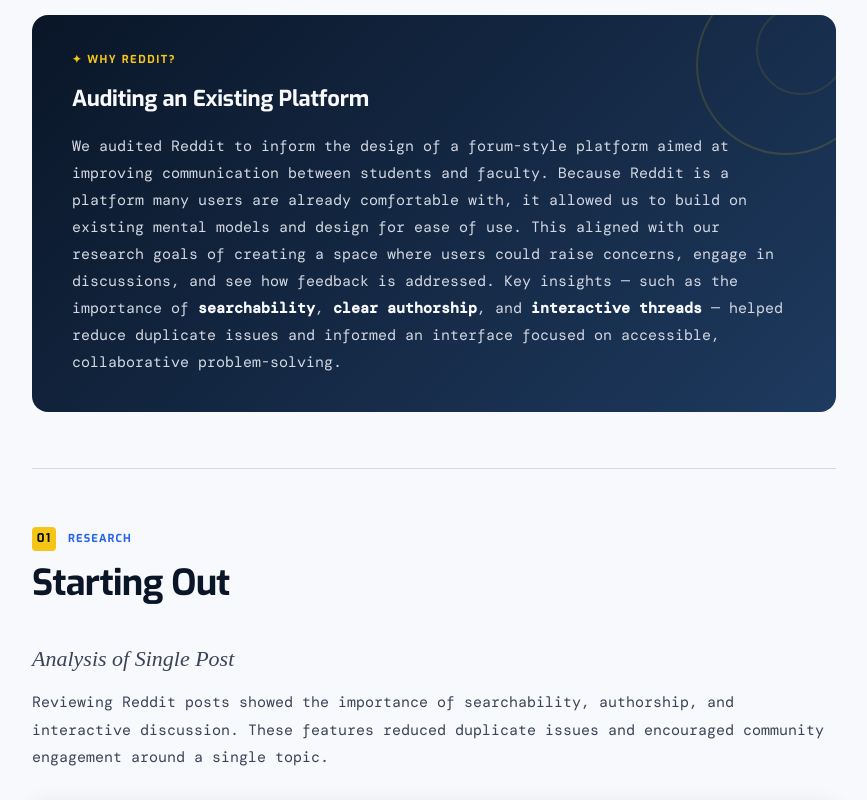
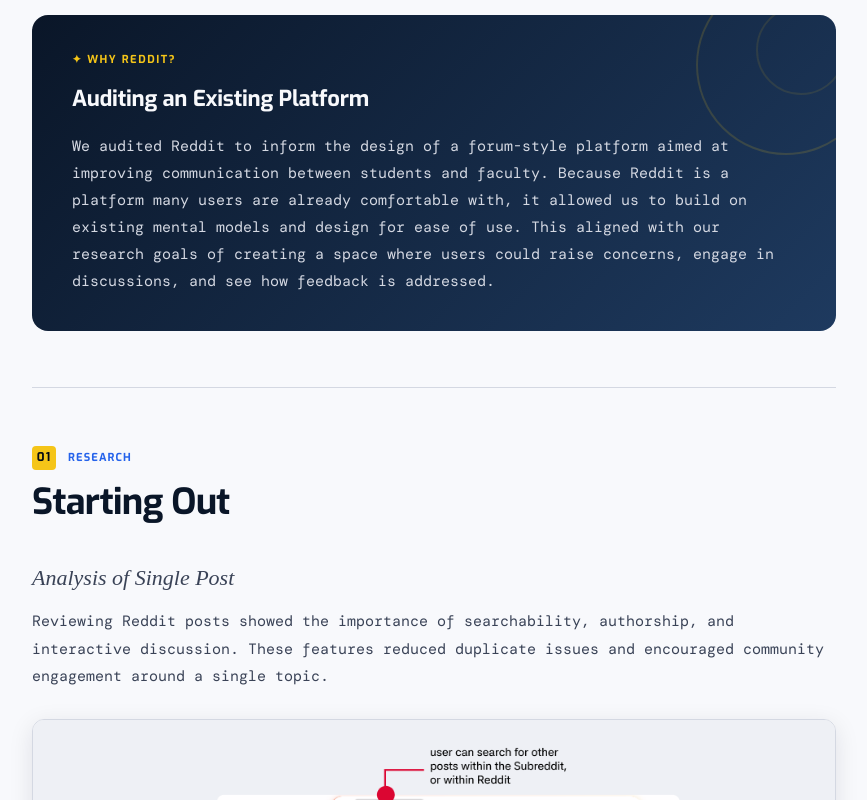
Before and after one commit to l-sim/l-sim.github.io, a plain HTML site: page iat235.html in a window 1280 px wide. Shown: the part 3020-3820 px from the top of the page, without its empty margins (206-1073 px from the left). Drawn offline with nearby package versions, Linux system fonts and the light colour scheme; a web font is replaced by a local one.

Commit message:
Edited section to include image properly

```diff
--- a/iat235.html
+++ b/iat235.html
@@ -397,12 +397,7 @@
             allowed us to build on existing mental models and design for ease of
             use. This aligned with our research goals of creating a space where
             users could raise concerns, engage in discussions, and see how
-            feedback is addressed. Key insights — such as the importance of
-            <strong style="color: var(--white)">searchability</strong>,
-            <strong style="color: var(--white)">clear authorship</strong>, and
-            <strong style="color: var(--white)">interactive threads</strong> —
-            helped reduce duplicate issues and informed an interface focused on
-            accessible, collaborative problem-solving.
+            feedback is addressed.
           </p>
         </div>
 
@@ -442,14 +437,12 @@
           activity.
         </p>
 
-        <!-- Placeholder for profile analysis image -->
+        <!-- profile analysis image -->
         <div class="case-img reveal">
-          <div class="img-placeholder" style="height: 430px">
             <img
               src="Reporting/userprofile.png"
               alt="Analysis of User Profile"
             />
-          </div>
         </div>
         <p class="case-caption">Analysis of user profile patterns</p>
 
```
